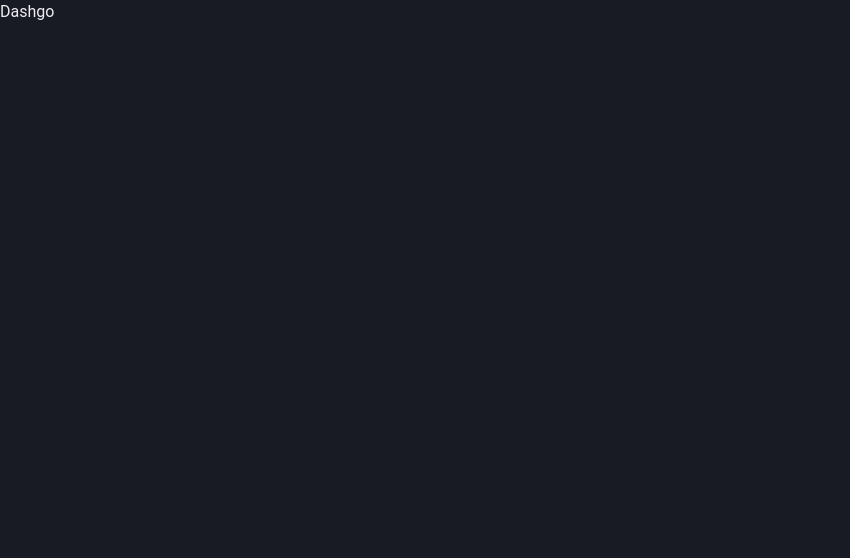
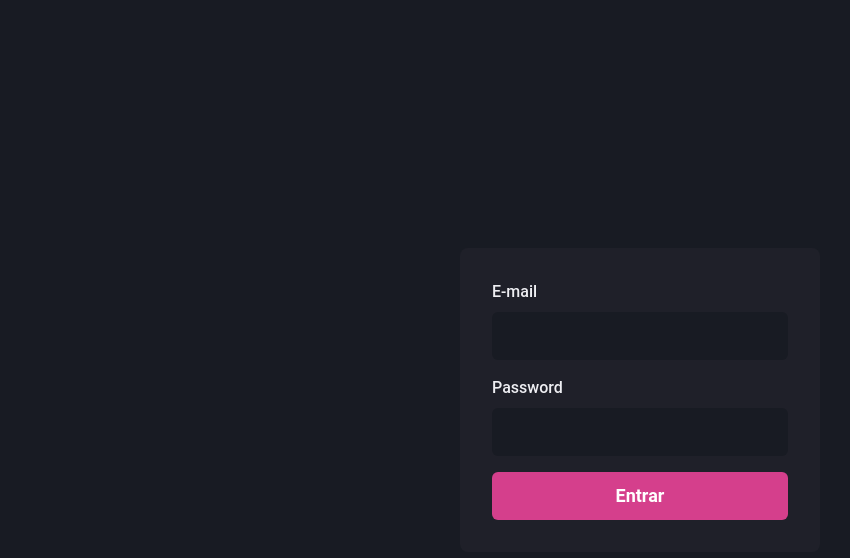
Before and after one commit to stanlino/DashGo, a Next.js app: page / in a window 1280 px wide. Shown: the top 558 px of the page, without its empty margins (0-850 px from the left). Built offline with nearby package versions, Linux system fonts and the light colour scheme.

Commit message:
feat: create SignIn Page

```diff
--- a/src/pages/index.tsx
+++ b/src/pages/index.tsx
@@ -1,5 +1,52 @@
-export default function Home() {
+import {
+  Button,
+  Flex,
+  FormControl,
+  FormLabel,
+  Stack
+} from "@chakra-ui/react";
+import { Input } from "../components/form/input";
+
+export default function SignIn() {
   return (
-    <h1>Dashgo</h1>
+    <Flex
+      w='100vw'
+      h='100vh'
+      align='center'
+      justify='center'
+    >
+      <Flex
+        as='form'
+        w='100%'
+        maxW={360}
+        bg="gray.800"
+        p="8"
+        borderRadius={8}
+        flexDir='column'
+      >
+        <Stack spacing='4'>
+
+          <Input
+            type='email'
+            name='email'
+            label='E-mail'
+          />
+
+          <Input
+            type='password'
+            name='password'
+            label='Password'
+          />
+
+          <Button
+            type='submit'
+            size='lg'
+            colorScheme="pink"
+          >
+            Entrar
+          </Button>
+        </Stack>
+      </Flex>
+    </Flex>
   )
 }
```
